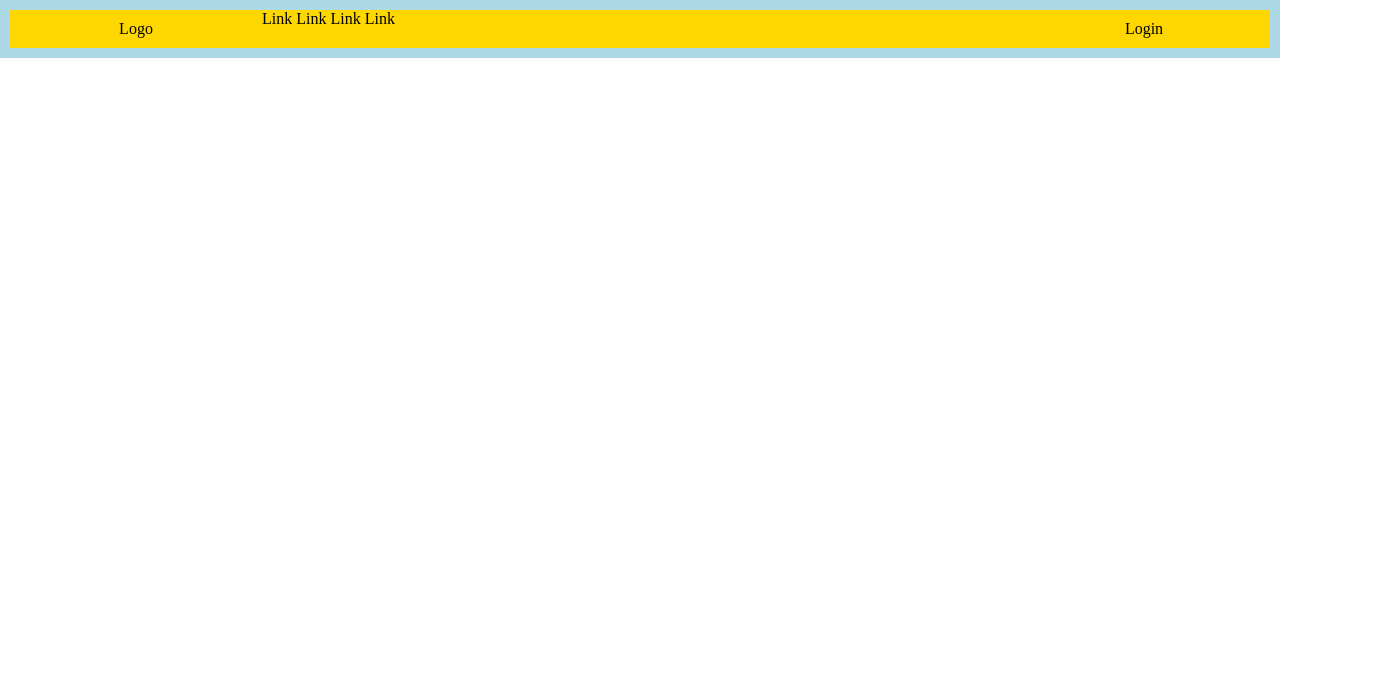
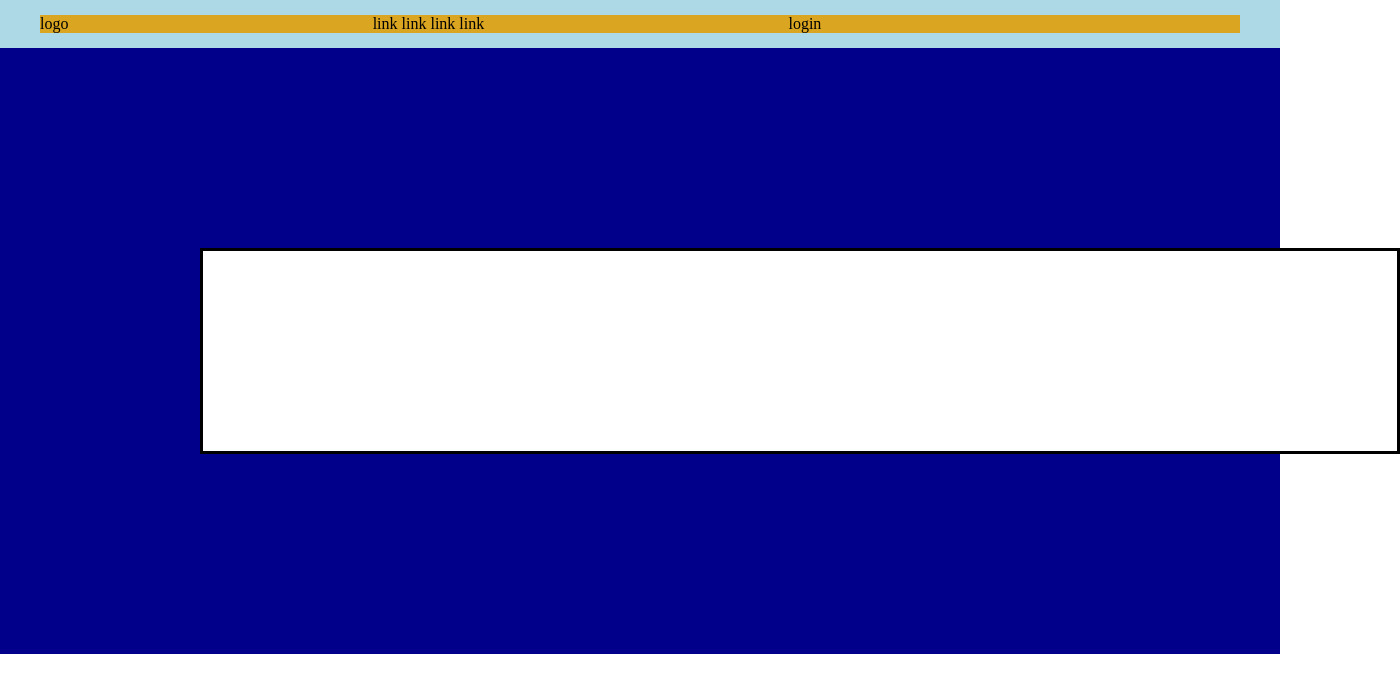
Before and after one commit to DennyRubino/-htmlcss-struttura-discord, a plain HTML site: page index.html in a window 1280 px wide. Shown: the whole page, 1400 px wide, since content can reach past the window. Drawn offline with Linux system fonts and the light colour scheme.

Commit message:
add rectangle

```diff
--- a/css/style.css
+++ b/css/style.css
@@ -18,29 +18,39 @@
 /*-----------
    HEADER
 ------------*/
-.header {
+.header-top{
     background-color: #add8e6;
-    padding: 10px;
-    display: flex;
-    justify-content: space-between;
+    padding:  15px 0;
+}
+.header-bottom {
+    background-color: #00008b;
+    padding: 200px;
+}
+.header-top > .container {
+    display:flex;
+    background-color: #daa520;
+}
+.header-top .logo,
+.header-top nav,
+.header-top . login {
+    border: 1px dashed black;
+    padding: 6px;
+}
+.header-top .logo, .header-top .login {
+    width 20%
+}
+.header-top .login {
+    text-align: right ;
+}
+.header-top nav {
+    width: 60%;
+    text-align: center;
+}
+.rectangle {
+    padding: 100px;
+    background-color: white;
+    height: 200px;
+    width: 1200px;
+    border: black solid;
 
 }
-.header .logo {
-    width: 20%;
-    background-color: #ffd700;
-    text-align: center;
-    padding: 10px;
-}
-.header .nav {
-    width: 60%;
-    display: flex;
-    text-align: center;
-    justify-content:space-between
-    padding: 10px;
-    background-color: #ffd700;
-}
-.header .login {
-    width: 20%;
-    background-color: #ffd700;
-    text-align: center;
-    padding: 10px;
--- a/index.html
+++ b/index.html
@@ -7,14 +7,16 @@
     <link rel="stylesheet" href="css/style.css">
 </head>
 <body>
-    <header class="header">
-        <div class="logo">Logo</div>
-        <div class="nav">Link Link Link Link</div>
-        <div class="login">Login</div>
-    </header>
-    <header></header>
-
-
-
+<header>
+   <div class="header-top">
+    <div class="container">
+        <div class="logo">logo</div>
+        <nav>link link link link</nav>
+        <div class="login">login</div>
+    </div>
+   </div>
+</header><div>
+<div class="header-bottom"><div class="rectangle"></div></div>
+</div>
 </body>
 </html>
```
